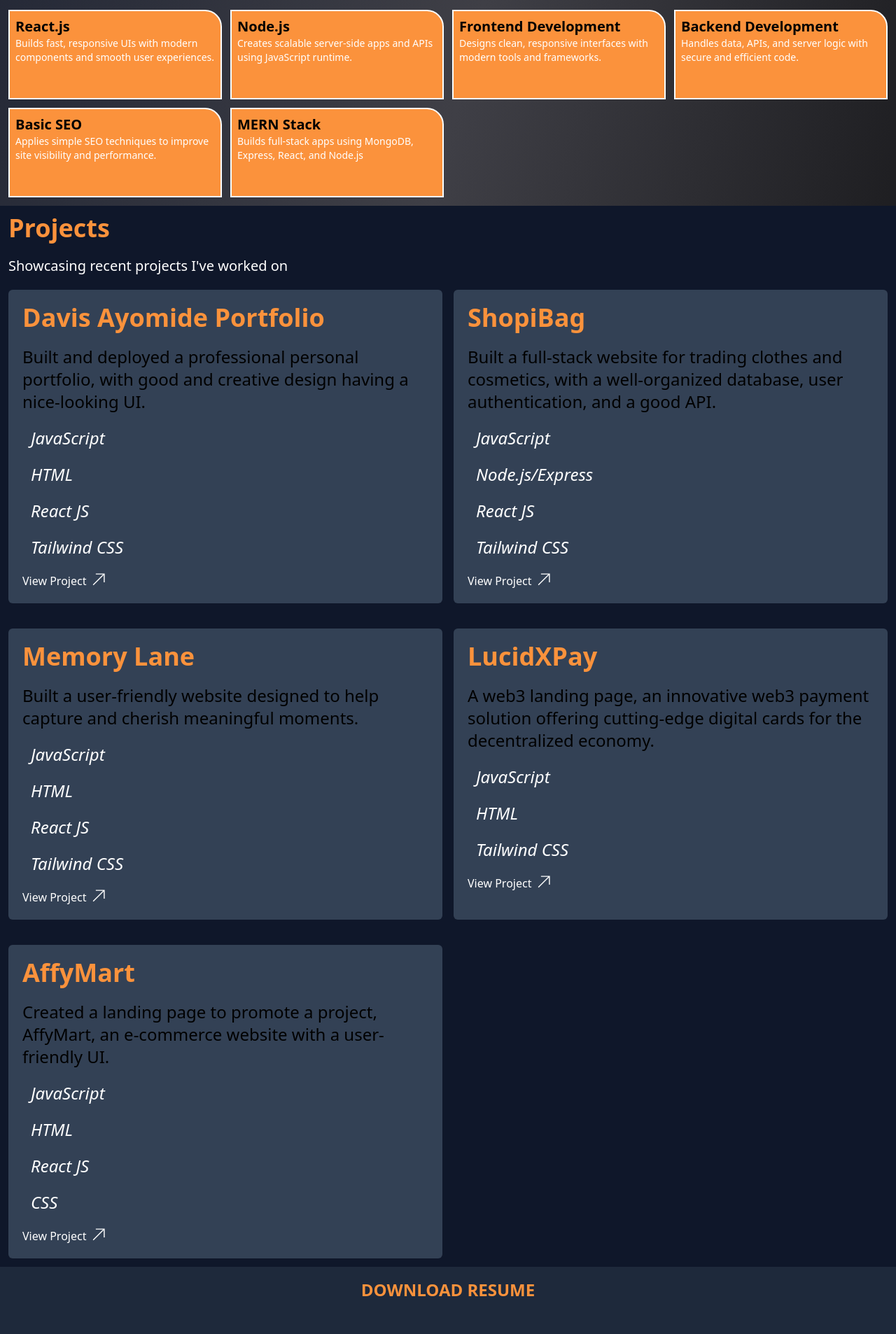
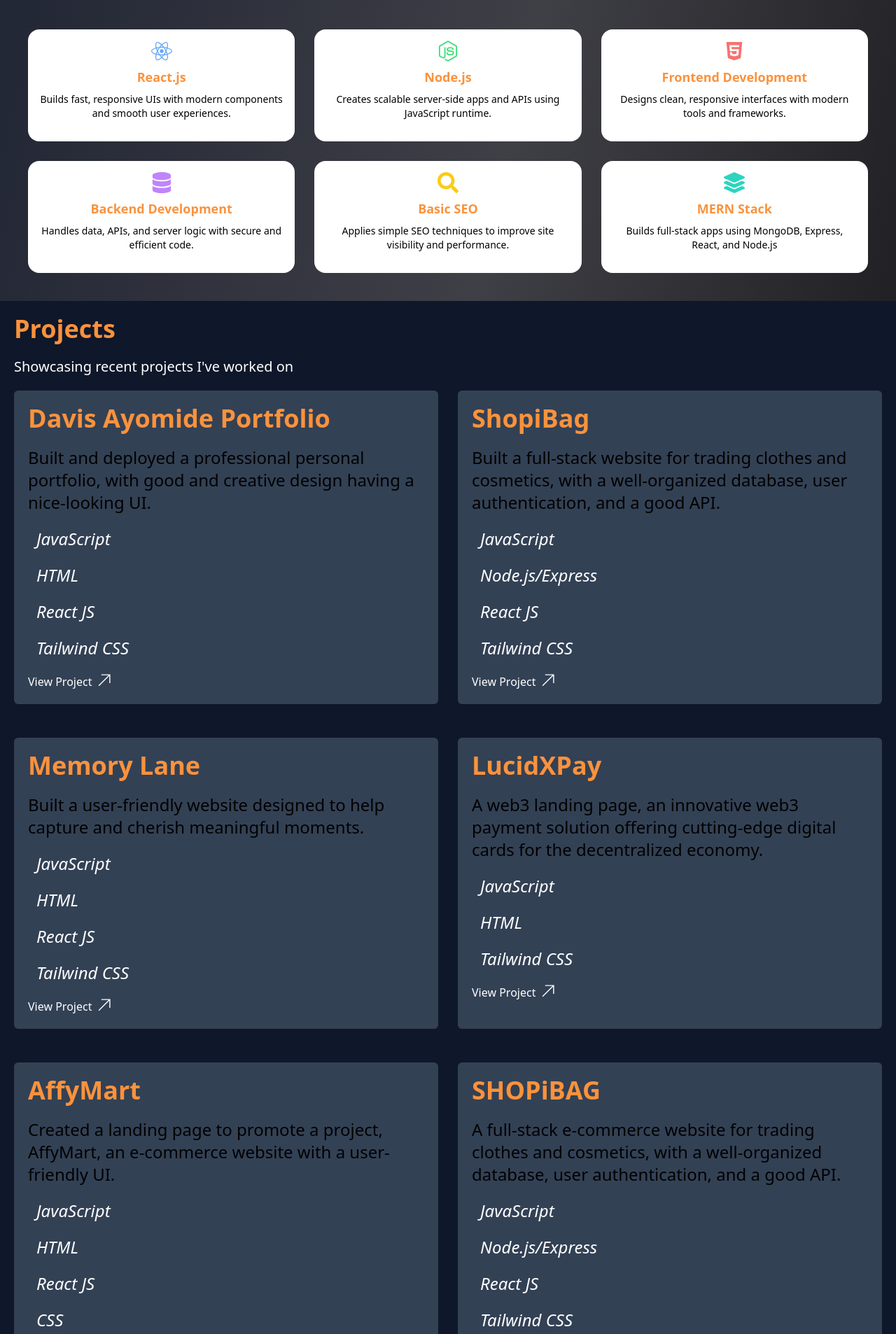
Before and after one commit to lucid-techwrld/mainPortfolio, a React (Vite) app: page / in a window 1280 px wide. Shown: the part 2280-4186 px from the top of the page at 70% size. Built offline with nearby package versions, Linux system fonts and the light colour scheme.

Commit message:
improve offercard UI

```diff
--- a/src/components/heroSection.jsx
+++ b/src/components/heroSection.jsx
@@ -1,60 +1,75 @@
-import React from 'react'
-import myImage from '../assets/images/lucud-pic2.png'
-import cv from '../assets/doc/davisayomidecv.pdf'
+import React from "react";
+import myImage from "../assets/images/lucud-pic2.png";
+import cv from "../assets/doc/davisayomidecv.pdf";
 import { FaAward } from "react-icons/fa";
 import { TbFileStar } from "react-icons/tb";
 import { MdSupportAgent } from "react-icons/md";
 
 function heroSection() {
-
   return (
-    <div className='mt-[80px] md:mt-[90px] lg:mt-[90px] w-full h-54 flex justify-center items-center relative'>
-      <div className='w-full h-full flex flex-wrap justify-between items-center py-10 px-5 mb-14'>
-        <div className='lg:w-1/2 md:w-1/2 w-full h-auto '>
-          <div className='space-y-7 flex flex-col text-orange-400 font-bold text-xl lg:text-2xl md:text-xl'>
+    <div className="mt-[80px] md:mt-[90px] lg:mt-[90px] w-full h-54 flex justify-center items-center relative">
+      <div className="w-full h-full flex flex-wrap justify-between items-center py-10 px-5 mb-14">
+        <div className="lg:w-1/2 md:w-1/2 w-full h-auto ">
+          <div className="space-y-7 flex flex-col text-orange-400 font-bold text-xl lg:text-2xl md:text-xl">
             <h1>Hello,</h1>
-            <h2>I'm <span className='text-white text-xl font-semibold'> DAVIS AYOMIDE</span></h2>
-            <p className='text-white'>Web Developer | Software Engineer | Mobile App Developer <br />Graphic Designer</p>
-            <p className='bg-orange-400 rounded-full py-4 px-5 lg:text-4xl md:text-3xl text-center text-white w-full h-1/2 text-xl'>3.9+ Years Experience</p>
-            <a href={cv} download={cv} className='mt-10 outline outline-none text-white border-4 border-white font-bold text-xl w-full h-20 rounded-full hover:border-white hover:text-white p-5 text-center '>DOWNLOAD RESUME</a>
+            <h2>
+              I'm{" "}
+              <span className="text-white text-xl font-semibold">
+                {" "}
+                DAVIS AYOMIDE
+              </span>
+            </h2>
+            <p className="text-white">
+              Web Developer | Software Engineer | Mobile App Developer <br />
+              Graphic Designer
+            </p>
+            <p className="bg-orange-400 rounded-full py-4 px-5 lg:text-4xl md:text-3xl text-center text-white w-full h-1/2 text-xl">
+              3.9+ Years Experience
+            </p>
+            <a
+              href={cv}
+              download="Davis Ayomide Cv"
+              className="mt-10 outline outline-none text-white border-4 border-white font-bold text-xl w-full h-20 rounded-full hover:border-white hover:text-white p-5 text-center "
+            >
+              DOWNLOAD RESUME
+            </a>
           </div>
         </div>
-        <div className='lg:w-1/2 md:w-1/2 w-full h-auto flex items-center justify-center'>
-          <img src={myImage} alt="my-picture" className='w-[400px} h-[400px]'/>
+        <div className="lg:w-1/2 md:w-1/2 w-full h-auto flex items-center justify-center">
+          <img src={myImage} alt="my-picture" className="w-[400px} h-[400px]" />
         </div>
       </div>
-      <div className='absolute w-[95%] h-20 border-3 rounded-full bg-slate-900 grid grid-cols-3 bottom-0 text-white py-3 px-5 gap-2 '>
-        <div className='border-r-2 border-white w-full h-full flex gap-2 items-center text-xs lg:text-xl md:text-xl'>
-          <div className=' bg-orange-400 rounded-full p-2 md:p-3 lg:p-4'>
-            <FaAward className='text-xl md:text-2xl lg:text-2xl'/>
+      <div className="absolute w-[95%] h-20 border-3 rounded-full bg-slate-900 grid grid-cols-3 bottom-0 text-white py-3 px-5 gap-2 ">
+        <div className="border-r-2 border-white w-full h-full flex gap-2 items-center text-xs lg:text-xl md:text-xl">
+          <div className=" bg-orange-400 rounded-full p-2 md:p-3 lg:p-4">
+            <FaAward className="text-xl md:text-2xl lg:text-2xl" />
           </div>
           <div>
-            <p className='font-bold'>4 Years Job </p>
-            <p className='text-orange-400'>Experience</p>
+            <p className="font-bold">4 Years Job </p>
+            <p className="text-orange-400">Experience</p>
           </div>
         </div>
-        <div className='border-r-2 border-white w-full h-full flex gap-2 items-center text-xs lg:text-xl md:text-xl'>
-          <div className=' bg-orange-400 rounded-full p-2 md:p-3 lg:p-4'>
-            <TbFileStar className='text-xl md:text-2xl lg:text-2xl'/>
+        <div className="border-r-2 border-white w-full h-full flex gap-2 items-center text-xs lg:text-xl md:text-xl">
+          <div className=" bg-orange-400 rounded-full p-2 md:p-3 lg:p-4">
+            <TbFileStar className="text-xl md:text-2xl lg:text-2xl" />
           </div>
           <div>
-            <p className='font-bold'>8+ Projects</p>
-            <p className='text-orange-400'>Completed</p>
+            <p className="font-bold">8+ Projects</p>
+            <p className="text-orange-400">Completed</p>
           </div>
         </div>
-        <div className='w-full h-full flex gap-2 items-center text-xs lg:text-xl md:text-xl'>
-          <div className=' bg-orange-400 rounded-full p-2 md:p-3 lg:p-4'>
-            <MdSupportAgent className='text-xl md:text-2xl lg:text-2xl'/>
+        <div className="w-full h-full flex gap-2 items-center text-xs lg:text-xl md:text-xl">
+          <div className=" bg-orange-400 rounded-full p-2 md:p-3 lg:p-4">
+            <MdSupportAgent className="text-xl md:text-2xl lg:text-2xl" />
           </div>
           <div>
-            <p className='font-bold'>Support </p>
-            <p className='text-orange-400'>Online 24/7</p>
+            <p className="font-bold">Support </p>
+            <p className="text-orange-400">Online 24/7</p>
           </div>
         </div>
       </div>
     </div>
-  )
+  );
 }
 
-
-export default heroSection
+export default heroSection;
--- a/src/components/offer.jsx
+++ b/src/components/offer.jsx
@@ -1,47 +1,61 @@
-import React from 'react'
-import OfferCard from './offerCard'
-import { FaReact } from "react-icons/fa";
-
+import React from "react";
+import OfferCard from "./offerCard";
+import {
+  FaReact,
+  FaNodeJs,
+  FaHtml5,
+  FaDatabase,
+  FaSearch,
+  FaLayerGroup,
+} from "react-icons/fa";
 
 const Offer = () => {
   return (
-  <>
-    <h2 className='text-center text-white text-xl md:text-2xl lg:text-3xl '>Speciliazed In</h2>
-      <p className='text-orange-400 text-center'>What I offer</p>
-      <div className='w-full h-auto grid grid-cols-2 md:grid-cols-4 lg:grid-cols-4 gap-3 p-3'>
+    <>
+      <h2 className="text-center text-white text-xl md:text-2xl lg:text-3xl ">
+        Speciliazed In
+      </h2>
+      <p className="text-orange-400 text-center">What I offer</p>
+      <div className="w-full h-auto grid grid-cols-2 md:grid-cols-3 lg:grid-cols-3 gap-7 p-10">
         <OfferCard
-          head='React.js'
-          icon={<FaReact/>}
-          text='Builds fast, responsive UIs with modern components and smooth user experiences.'
+          head="React.js"
+          icon={<FaReact />}
+          color="text-blue-400"
+          text="Builds fast, responsive UIs with modern components and smooth user experiences."
         />
         <OfferCard
-          head='Node.js'
-          icon={<FaReact/>}
-          text='Creates scalable server-side apps and APIs using JavaScript runtime.'
+          head="Node.js"
+          icon={<FaNodeJs />}
+          color="text-green-400"
+          text="Creates scalable server-side apps and APIs using JavaScript runtime."
         />
         <OfferCard
-          head='Frontend Development'
-          icon={<FaReact/>}
-          text='Designs clean, responsive interfaces with modern tools and frameworks.'
+          head="Frontend Development"
+          icon={<FaHtml5 />}
+          color="text-red-400"
+          text="Designs clean, responsive interfaces with modern tools and frameworks."
         />
         <OfferCard
-          head='Backend Development'
-          icon={<FaReact/>}
-          text='Handles data, APIs, and server logic with secure and efficient code.'
+          head="Backend Development"
+          icon={<FaDatabase />}
+          color="text-purple-400"
+          text="Handles data, APIs, and server logic with secure and efficient code."
         />
         <OfferCard
-          head='Basic SEO'
-          icon={<FaReact/>}
-          text='Applies simple SEO techniques to improve site visibility and performance.'
+          head="Basic SEO"
+          icon={<FaSearch />}
+          color="text-yellow-400"
+          text="Applies simple SEO techniques to improve site visibility and performance."
         />
         <OfferCard
-          head='MERN Stack'
-          icon={<FaReact/>}
-          text='Builds full-stack apps using MongoDB, Express, React, and Node.js'
+          head="MERN Stack"
+          icon={<FaLayerGroup />}
+          color="text-teal-400"
+          text="Builds full-stack apps using MongoDB, Express, React, and Node.js"
         />
       </div>
-  </>
-  )
-}
+    </>
+  );
+};
 
-export default Offer
+export default Offer;
--- a/src/components/offerCard.jsx
+++ b/src/components/offerCard.jsx
@@ -1,16 +1,19 @@
-import React from 'react'
+import React from "react";
 
-const OfferCard = ({ head, icon, text }) => {
+const OfferCard = ({ head, icon, text, color }) => {
   return (
     <>
-      <div className='w-full h-32 flex flex-col bg-orange-400 border-2 border-white p-2 rounded-se-3xl text-sm md:text-xl lg:text-xl relative text-white hover:-translate-y-1 transition-all'>
-        <div className=''>
-          <h2 className='font-bold text-xl text-black'>{head}</h2>
-          <p className='flex-1 text-xs lg:text-sm'>{text}</p>
+      <div className="w-ful h-40 flex flex-col bg-white  p-4 rounded-2xl text-sm md:text-lg lg:text-lg relative hover:shadow-lg hover:scale-105 transition-transform duration-300 text-black">
+        <div className="flex items-center justify-center mb-2">
+          <div className={`${color} text-3xl`}>{icon}</div>
         </div>
+        <h2 className="font-bold text-lg text-orange-400 text-center mb-2">
+          {head}
+        </h2>
+        <p className="flex-1 text-xs lg:text-sm text-center">{text}</p>
       </div>
     </>
-  )
-}
+  );
+};
 
-export default OfferCard
+export default OfferCard;
--- a/src/components/project.jsx
+++ b/src/components/project.jsx
@@ -1,60 +1,108 @@
-import React from 'react';
-import useScrollAnimation from '../config/useScrollAnimation';
+import React from "react";
+import useScrollAnimation from "../config/useScrollAnimation";
 import { TfiArrowTopRight } from "react-icons/tfi";
 
 const projectInfo = [
   {
-    name: 'Davis Ayomide Portfolio',
-    description: 'Built and deployed a professional personal portfolio, with good and creative design having a nice-looking UI.',
-    link: 'https://davisayomide.netlify.app',
-    languages: ['JavaScript', 'HTML', 'React JS', 'Tailwind CSS']
+    name: "Davis Ayomide Portfolio",
+    description:
+      "Built and deployed a professional personal portfolio, with good and creative design having a nice-looking UI.",
+    link: "https://davisayomide.netlify.app",
+    languages: ["JavaScript", "HTML", "React JS", "Tailwind CSS"],
   },
   {
-    name: 'ShopiBag',
-    description: 'Built a full-stack website for trading clothes and cosmetics, with a well-organized database, user authentication, and a good API.',
-    link: '',
-    languages: ['JavaScript', 'Node.js/Express', 'React JS', 'Tailwind CSS']
+    name: "ShopiBag",
+    description:
+      "Built a full-stack website for trading clothes and cosmetics, with a well-organized database, user authentication, and a good API.",
+    link: "",
+    languages: ["JavaScript", "Node.js/Express", "React JS", "Tailwind CSS"],
   },
   {
-    name: 'Memory Lane',
-    description: 'Built a user-friendly website designed to help capture and cherish meaningful moments.',
-    link: 'https://memorylane-vaq6.onrender.com',
-    languages: ['JavaScript', 'HTML', 'React JS', 'Tailwind CSS']
+    name: "Memory Lane",
+    description:
+      "Built a user-friendly website designed to help capture and cherish meaningful moments.",
+    link: "https://memorylane-vaq6.onrender.com",
+    languages: ["JavaScript", "HTML", "React JS", "Tailwind CSS"],
   },
   {
-    name: 'LucidXPay',
-    description: 'A web3 landing page, an innovative web3 payment solution offering cutting-edge digital cards for the decentralized economy.',
-    link: 'https://lucidxpay.onrender.com',
-    languages: ['JavaScript', 'HTML', 'Tailwind CSS']
+    name: "LucidXPay",
+    description:
+      "A web3 landing page, an innovative web3 payment solution offering cutting-edge digital cards for the decentralized economy.",
+    link: "https://lucidxpay.onrender.com",
+    languages: ["JavaScript", "HTML", "Tailwind CSS"],
   },
   {
-    name: 'AffyMart',
-    description: 'Created a landing page to promote a project, AffyMart, an e-commerce website with a user-friendly UI.',
-    link: 'https://affymart.onrender.com',
-    languages: ['JavaScript', 'HTML', 'React JS', 'CSS']
-  }
+    name: "AffyMart",
+    description:
+      "Created a landing page to promote a project, AffyMart, an e-commerce website with a user-friendly UI.",
+    link: "https://affymart.onrender.com",
+    languages: ["JavaScript", "HTML", "React JS", "CSS"],
+  },
+  {
+    name: "SHOPiBAG",
+    description:
+      "A full-stack e-commerce website for trading clothes and cosmetics, with a well-organized database, user authentication, and a good API.",
+    link: "",
+    languages: ["JavaScript", "Node.js/Express", "React JS", "Tailwind CSS"],
+  },
+  {
+    name: "E-commerce Admin Dashboard-Shopibag",
+    description:
+      "A full-stack e-commerce website for trading clothes and cosmetics, with a well-organized database, user authentication, and a good API.",
+    link: "",
+    languages: [
+      "JavaScript",
+      "Node.js/Express",
+      "React JS",
+      "Tailwind CSS",
+      "MUI",
+    ],
+  },
+  {
+    name: "Mini StackOverFlow",
+    description:
+      "A full-stack website for asking and answering questions, with a well-organized database, user authentication, collaborative with other developers.",
+    link: "",
+    languages: ["JavaScript", "Node.js/Express", "React JS", "Tailwind CSS"],
+  },
 ];
 
 const Project = () => {
-  useScrollAnimation('hidden-project', 'show-project');
+  useScrollAnimation("hidden-project", "show-project");
 
   return (
-    <div id='projects' className='w-full h-54 p-3 bg-slate-900'>
-      <h1 className='text-2xl lg:text-4xl md:text-3xl font-bold mb-5 text-orange-400'>Projects</h1>
-      <p className='text-white text-sm md:text-xl lg:text-xl'>Showcasing recent projects I've worked on</p>
-      <div className='grid lg:grid-cols-2 md:grid-cols-2 grid-cols-1 w-full h-full gap-4 sm:grid-cols-1'>
+    <div id="projects" className="w-full h-54 p-5 bg-slate-900">
+      <h1 className="text-2xl lg:text-4xl md:text-3xl font-bold mb-5 text-orange-400">
+        Projects
+      </h1>
+      <p className="text-white text-sm md:text-xl lg:text-xl">
+        Showcasing recent projects I've worked on
+      </p>
+      <div className="grid lg:grid-cols-2 md:grid-cols-2 grid-cols-1 w-full h-full gap-7 sm:grid-cols-1">
         {projectInfo.map((project, index) => (
-          <div key={index} className='hidden-project w-full h-auto bg-slate-700 rounded-md p-5 mt-5 space-y-5'>
-            <p className='lg:text-4xl md:text-3xl text-2xl font-bold text-orange-400'>{project.name}</p>
-            <p className='lg:text-2xl md:text-2xl text-xl'>{project.description}</p>
+          <div
+            key={index}
+            className="hidden-project w-full h-auto bg-slate-700 rounded-md p-5 mt-5 space-y-5"
+          >
+            <p className="lg:text-4xl md:text-3xl text-2xl font-bold text-orange-400">
+              {project.name}
+            </p>
+            <p className="lg:text-2xl md:text-2xl text-xl">
+              {project.description}
+            </p>
             {project.languages.map((language, index) => (
-              <div key={index} className='lg:text-2xl md:text-2xl text-xl text-white px-3 italic'>
+              <div
+                key={index}
+                className="lg:text-2xl md:text-2xl text-xl text-white px-3 italic"
+              >
                 <p>{language}</p>
               </div>
             ))}
-            <div className='flex gap-1'>
-              <a href={project.link} target='_blank' className='text-white'>View Project</a>
-              <TfiArrowTopRight className='text-2xl font-bold text-white'/>
+            <div className="flex gap-1">
+              <a href={project.link} target="_blank" className="text-white">
+                View Project
+              </a>
+              <TfiArrowTopRight className="text-2xl font-bold text-white" />
             </div>
           </div>
         ))}
```
